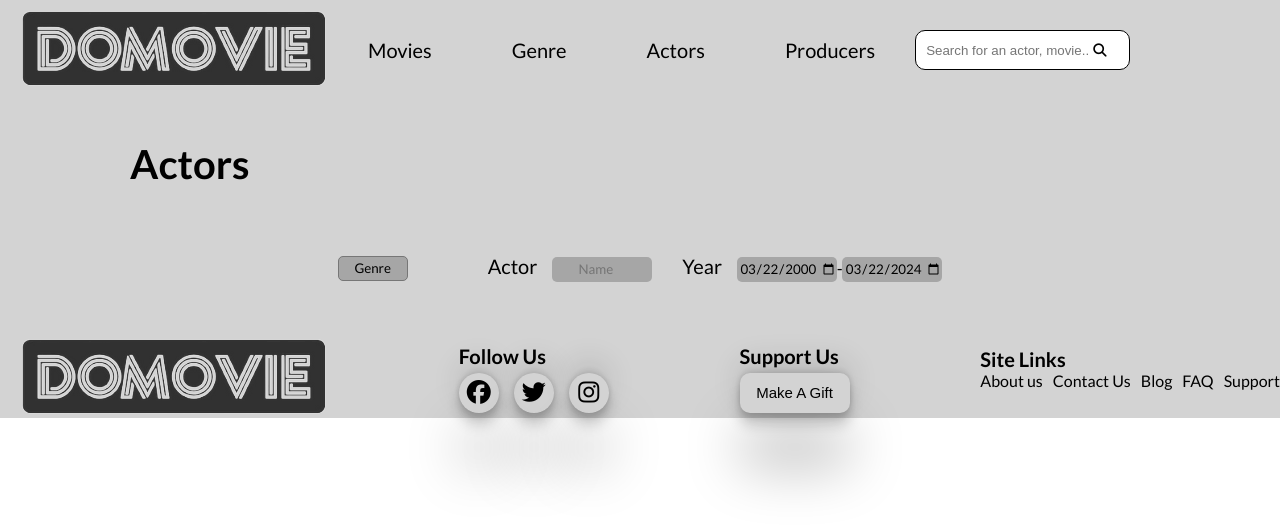
After one commit to Nosdi67/Page-cinema-1, a PHP site: template view/actors.php in a window 1280 px wide. The commit adds this page. Shown: the top 528 px of the page. Run offline with PHP 8.4, Linux system fonts and the light colour scheme; the template is opened without the code that fills it, so the values that code supplies are empty.

Commit message:
Actors page done

```diff
--- a/index.php
+++ b/index.php
@@ -6,12 +6,14 @@ spl_autoload_register(function ($className){
 });
 
 $ctrlCinema = new CinemaController();
+$id = (isset($_GET['id']))? $_GET['id'] : null;
 
 if (isset($_GET["action"])) {
     switch ($_GET["action"]) {
 
         case "homePage":$ctrlCinema->homePage();break;
         case "allMovies":$ctrlCinema->allMovies();break;
-        case "filmPage":$ctrlCinema->filmPage();break;
+        case "filmPage":$ctrlCinema->filmPage($id);break;
+        case "actorsPage":$ctrlCinema->allActors();break;
     }}
 ?>
--- a/public/style/style.css
+++ b/public/style/style.css
@@ -4,6 +4,7 @@
 }
 #wrapper{
     background-color: #D3D3D3;
+
 }
 nav{
     display: flex;
@@ -117,6 +118,8 @@ h3{
 .SiteLinksList{
     display: flex;
     gap: 10px;
+    list-style: none;
+    font-family: 'Lato';
 }
 .SiteLinksList li{
     margin: 0;
@@ -623,7 +626,7 @@ select{
     font-family: 'Lato';
     font-size: 40px;
     color: Black;
-    padding: 20px 75px;
+    padding: 40px 130px;
 }
 #start{
     -webkit-appearance: none;
@@ -820,3 +823,126 @@ select{
     transform: translateY(-5px);
     transition: 1s;
 }
+/*Actors Page */
+#mainSection{
+    height: 100%;
+    width: 100%;
+}
+#actorsSection{
+    display: flex;
+    flex-direction: row;
+    justify-content: center;
+    align-items: center;
+    flex-wrap: wrap;
+    width: 100%;
+    max-height: 100%;
+    gap: 40px;
+}
+.actorCard{
+    position: relative;
+    display: flex;
+    flex-direction: column;
+    justify-content: space-around;
+    align-items: center;
+    height: 500px;
+    width: 250px;
+    background-color: #67676769;
+    position: relative;
+    border-radius: 20px;
+    transition: 1s;
+    transform: translateY(0px);
+}
+.actorCardImg{
+    width: 100%;
+    height: 350px;
+    border-radius: 5px 5px 0px 0px;
+    object-fit: cover;
+}
+.actorCardImg img{
+    width: 250px;
+    height: 350px;
+    border-radius: 5px 5px 0px 0px;
+    object-fit: cover;
+    position: absolute;
+    top: 0px;
+    left: -20px;
+}
+.actorCard p{
+    position: absolute;
+    bottom: 120px;
+    font-family: 'Lato';
+    text-align: center;
+    font-size: 20px;
+}
+.actorCard a{
+    position: absolute;
+    height: 22px;
+    width: 90px;
+    color: white;
+    font-family: 'Lato';
+    background-color:#454444;
+    text-align: center;
+    border-radius: 20px;
+    bottom: 30px;
+    right: 75px;
+    transition: 0.5s;
+}
+.actorCard:hover{
+    transform: translateY(-10px);
+    transition: 1s;
+    box-shadow: rgba(0, 0, 0, 0.25) 0px 54px 55px, rgba(0, 0, 0, 0.12) 0px -12px 30px, rgba(0, 0, 0, 0.12) 0px 4px 6px, rgba(0, 0, 0, 0.17) 0px 12px 13px, rgba(0, 0, 0, 0.09) 0px -3px 5px;
+}
+.actorCard a:hover{
+    background-color: #4544448e;
+    transition: 0.5s;
+    box-shadow: rgba(0, 0, 0, 0.25) 0px 54px 55px, rgba(0, 0, 0, 0.12) 0px -12px 30px, rgba(0, 0, 0, 0.12) 0px 4px 6px, rgba(0, 0, 0, 0.17) 0px 12px 13px, rgba(0, 0, 0, 0.09) 0px -3px 5px;
+}
+#actorNav{
+    display: flex;
+    flex-direction: row;
+    justify-content: center;
+    align-items: center;
+    width: 100%;
+    height: 50px;
+    border-radius: 5px;
+    margin-top: 10px;
+    margin-bottom: 30px;
+}
+#actorNavHeader{
+    font-family: 'Lato';
+    font-size: 40px;
+    color: Black;
+    padding: 40px 130px;
+}
+#actorNav ul{
+    display: flex;
+    flex-direction: row;
+    justify-content: space-between;
+    align-items: center;
+    width: 100%;
+    height: 50px;
+    border-radius: 5px;
+    margin-top: 10px;
+    list-style: none;
+    gap: 30px;
+}
+#actorNav label{
+    font-family: 'Lato';
+    font-size: 20px;
+    color: Black;
+    padding-right: 15px;
+    outline: none;
+}
+#actorNav input{
+    -webkit-appearance: none;
+    -moz-appearance: none;
+    appearance: none;
+    border-radius: 5px;
+    text-align: center;
+    background: #67676769;
+    color: black;
+    height: 25px;
+    width: 100px;
+    font-family: 'Lato';
+    border: none;
+}
--- /dev/null
+++ b/view/actors.php
@@ -0,0 +1,53 @@
+<?php
+ session_start();
+ ob_start();
+ $actors=$actorRequete->fetchAll();
+ $title='DOMOVIES-Actors';
+//  var_dump($actors);die;
+?>
+
+<main id="mainSection">
+    <section id="actorsNav">
+            <header id="actorNavHeader"><strong>Actors</strong></header>
+            <div id="actorNav">
+            <form action="">
+                <ul>
+                    <li>
+                        <select name="select-gender" id="dropdownGender" control-id="ControlID-1">
+                            <option>Genre</option>
+                            <option value="Homme">Homme</option>
+                            <option value="Femme">Femme</option>
+                        </select>
+                    </li>
+                    <li>
+                        <div class="searchProducer">
+                            <label for="producer">Actor</label><input type="search" id="producer" placeholder="Name" control-id="ControlID-6">
+                        </div>
+                    </li>
+                    <li>
+                        <label for="start">Year</label><input type="date" id="start" name="dateSelector" value="2000-03-22" min="2000-03-22" max="2024-03-22" control-id="ControlID-2">-<input type="date" id="start" name="dateSelector" value="2024-03-22" min="2000-03-23" max="2024-03-22" control-id="ControlID-3">
+                    </li>
+                </ul>
+            </form>
+        </div>
+    </section>
+    <section id="actorsSection">
+        <?php foreach($actors as $actor): ?>
+        <div class="actorCard">
+            <div class="actorCardImg">
+                <img src="<?php echo $actor['img'] ?>" alt="image de <?php echo $actor['prenom']. ' '.$actor['nom']; ?>">
+            </div>
+            <p><?php echo $actor['prenom']. ' '.$actor['nom'];?></p>
+            <div class="actorCardBtn">
+                <a href="">See more</a>
+            </div>
+        </div>
+        <?php endforeach; ?>
+    </section>
+</main>
+
+
+<?php
+$content = ob_get_clean();
+require("view/template.php");
+?>
--- a/view/homePage.php
+++ b/view/homePage.php
@@ -133,9 +133,10 @@
        img.src = imageURL;
 
    }
-
+   // <?php foreach ($films as $film): ?>
    // Appeler la fonction avec l'URL de l'image de fond depuis PHP
    extractDominantColor("<?php echo $film['film_back_img']; ?>");
+   // <?php endforeach; ?>
 </script>
 <script>//Upcoming Movies Slides JS
    function plusUpcomingSlides(n) {
--- a/view/template.php
+++ b/view/template.php
@@ -22,7 +22,7 @@
                     <ul>
                         <li><a href="index.php?action=allMovies">Movies</a></li>
                         <li><a href="">Genre</a></li>
-                        <li><a href="">Actors</a></li>
+                        <li><a href="index.php?action=actorsPage">Actors</a></li>
                         <li><a href="">Producers</a></li>
                     </ul>
 
```
Also changed, not shown: controller/cinemaController.php (+20 -9 lines), model/connect.php (+15 -0 lines).
